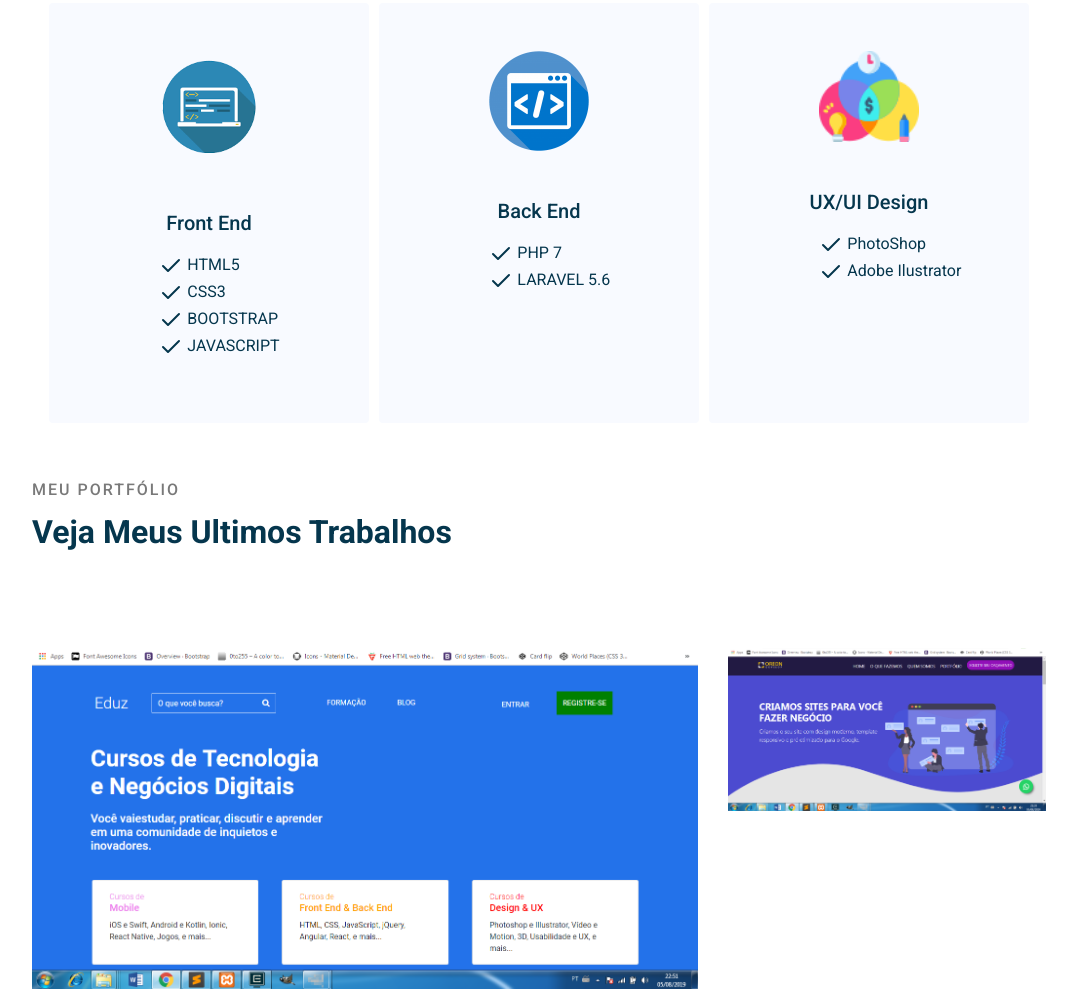
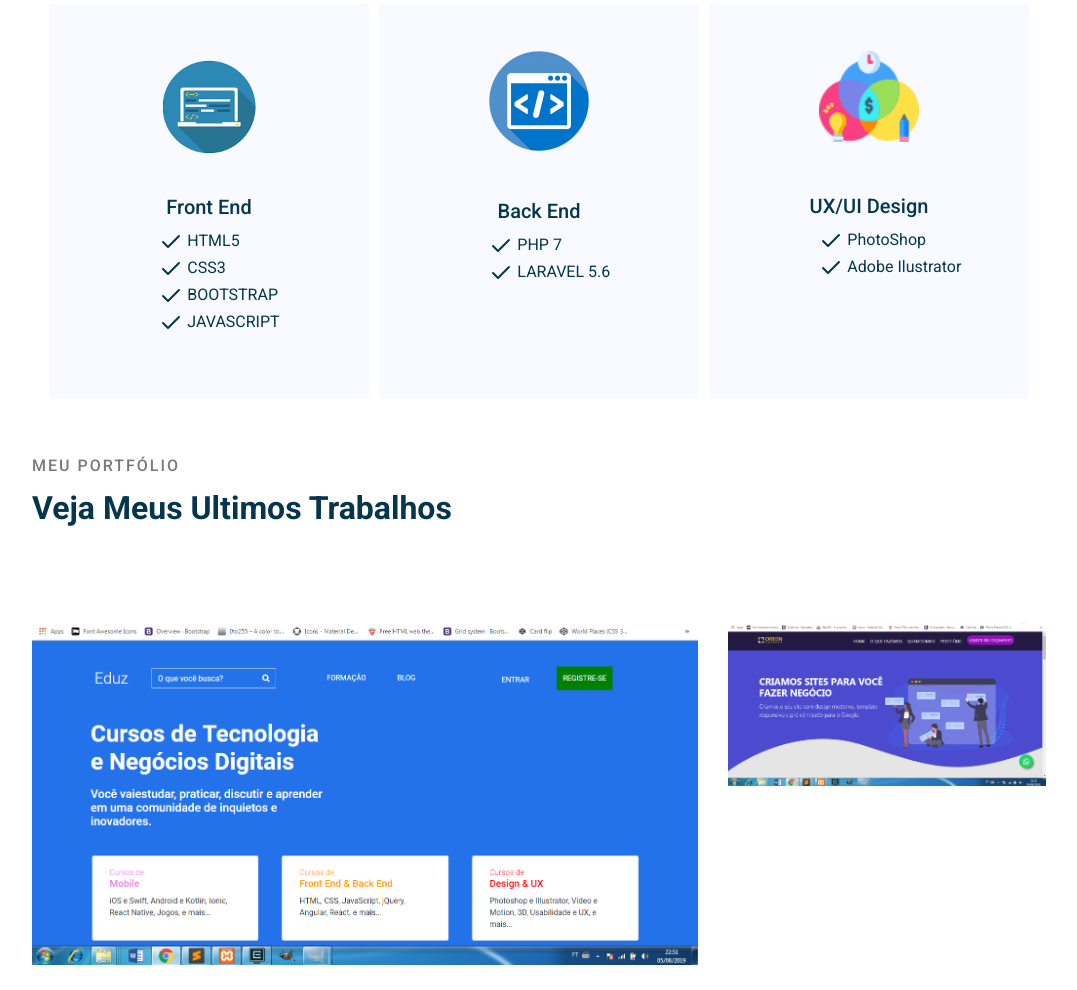
Before and after one commit to Cicero-10/meu-site, a plain HTML site: page index.html in a window 1280 px wide. Shown: the part 1570-2560 px from the top of the page, without its empty margins (101-1178 px from the left). Drawn offline with nearby package versions, Linux system fonts and the light colour scheme.

Commit message:
Add files via upload

```diff
--- a/index.html
+++ b/index.html
@@ -102,7 +102,7 @@
           <div align="center">
             <img src="vendor/img/service/front.png" width="200">
           </div>
-          <h5 class="mt-5 mb-3 text-center">Front End</h5>
+          <h5 class="text-center" style="margin-top: 14%;">Front End</h5>
           <ol class="">
             <li><span data-feather="check"></span> HTML5</li>
             <li><span data-feather="check"></span> CSS3</li>
@@ -114,7 +114,7 @@
           <div align="center">
             <img src="vendor/img/service/back.png" width="100">
           </div>
-          <h5 class="mt-5 mb-3 text-center">Back End</h5>
+          <h5 class="mt-5  text-center">Back End</h5>
           <ol>
             <li><span data-feather="check"></span> PHP 7</li>
             <li><span data-feather="check"></span> LARAVEL 5.6</li>
@@ -124,7 +124,7 @@
           <div align="center">
             <img src="vendor/img/service/s2.png" width="100">
           </div>
-          <h5 class="mt-5 mb-3 text-center">UX/UI Design</h5>
+          <h5 class="mt-5 pt-1  text-center">UX/UI Design</h5>
           <ol>
             <li><span data-feather="check"></span> PhotoShop</li>
             <li><span data-feather="check"></span> Adobe Ilustrator</li>
```
